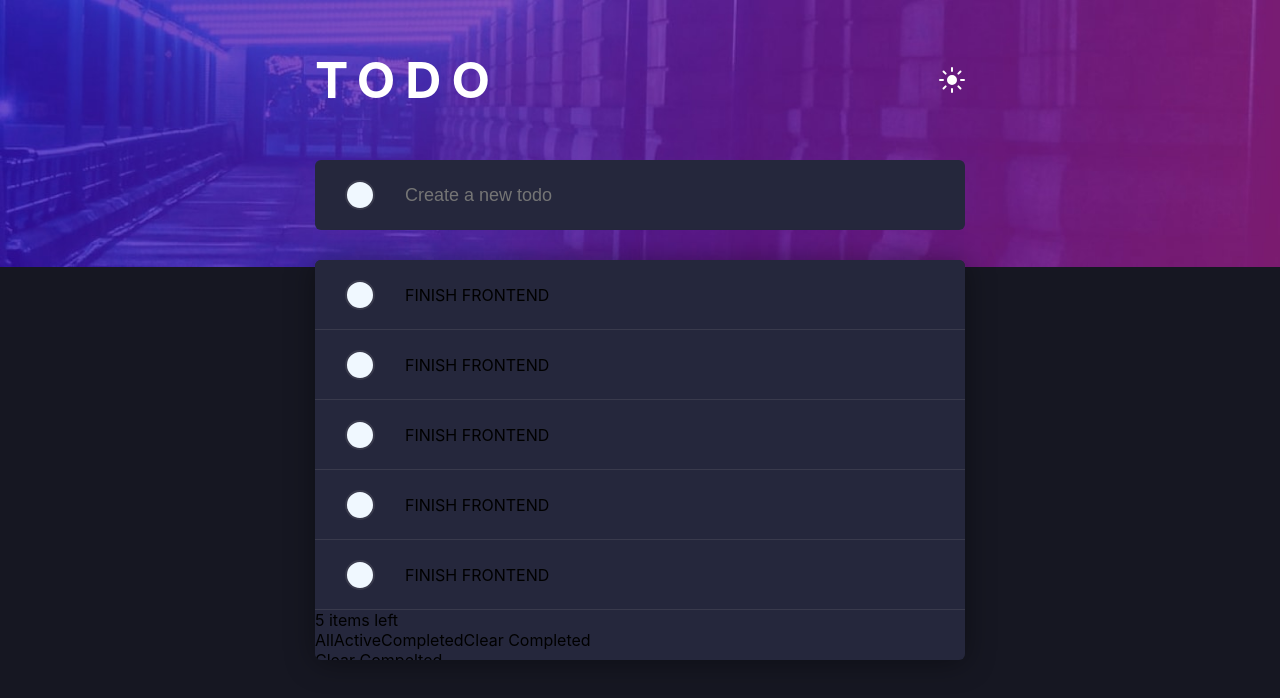
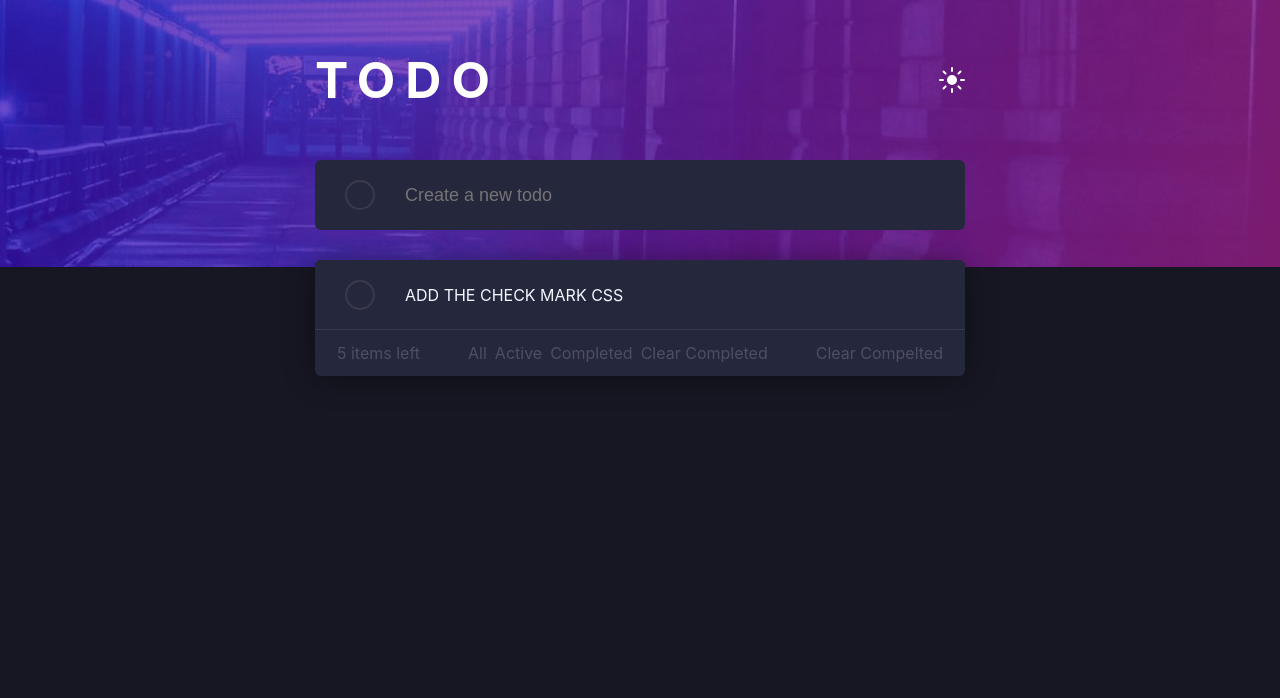
Before and after one commit to oinsur/todo-app, a React (Create React App) app: page / in a window 1280 px wide. Shown: the top 698 px of the page. Built offline with nearby package versions, Linux system fonts and the light colour scheme.

Commit message:
modified Task & TaskList components & CSS

```diff
--- a/src/App.css
+++ b/src/App.css
@@ -58,12 +58,15 @@
 .check-mark {
   width: 30px;
   height: 30px;
-  background-color: aliceblue;
   border-radius: 50%;
   border: 2px solid hsl(237, 14%, 26%) ;
   display: flex;
   align-items: center;
   justify-content: center;
+}
+
+.check-mark:hover {
+  background: linear-gradient(50deg, #2f2bb4, #771c76);
 }
 
 .new-todo-input {
@@ -89,7 +92,6 @@
 }
 
 .task-list-wrapper {
-  height: 400px;
   margin-top: 30px;
   border-radius: 6px;
   background-color: hsl(235, 24%, 19%);
@@ -110,4 +112,28 @@
   align-items: center;
   cursor: pointer;
   border-bottom: 1px solid hsl(237, 14%, 26%);
+  transition: all .5s;
+  transition-property: box-shadow, transform, border-color;
 }
+
+.task-item:hover {
+  transform: translateY(-2px);
+  box-shadow: 0 0 7px 0 hsl(235, 21%, 11%);
+}
+
+.task-item p {
+  color: aliceblue;
+}
+.task-items-info {
+  width: 100%;
+  padding: 2% 0;
+  border-top: hsl(237, 14%, 26%);
+  display: flex;
+  align-items: center;
+  justify-content: space-around;
+  color: hsl(235, 14%, 35%);
+}
+
+.item-statuses span {
+  padding: 0 4px;
+}
--- a/src/components/Task.js
+++ b/src/components/Task.js
@@ -10,7 +10,7 @@ export default function Task() {
       </div>
 
       <div className="task-text">
-        <p>FINISH FRONTEND</p>
+        <p>ADD THE CHECK MARK CSS</p>
       </div>
     </div>
   )
--- a/src/components/TaskList.js
+++ b/src/components/TaskList.js
@@ -7,10 +7,6 @@ export default function TaskList() {
     <div className="task-list-wrapper">
       <div className="task-list">
         {/* map through an array of todos and for every todo, create a task component */}
-        <Task />
-        <Task />
-        <Task />
-        <Task />
         <Task />
       </div>
 
```
